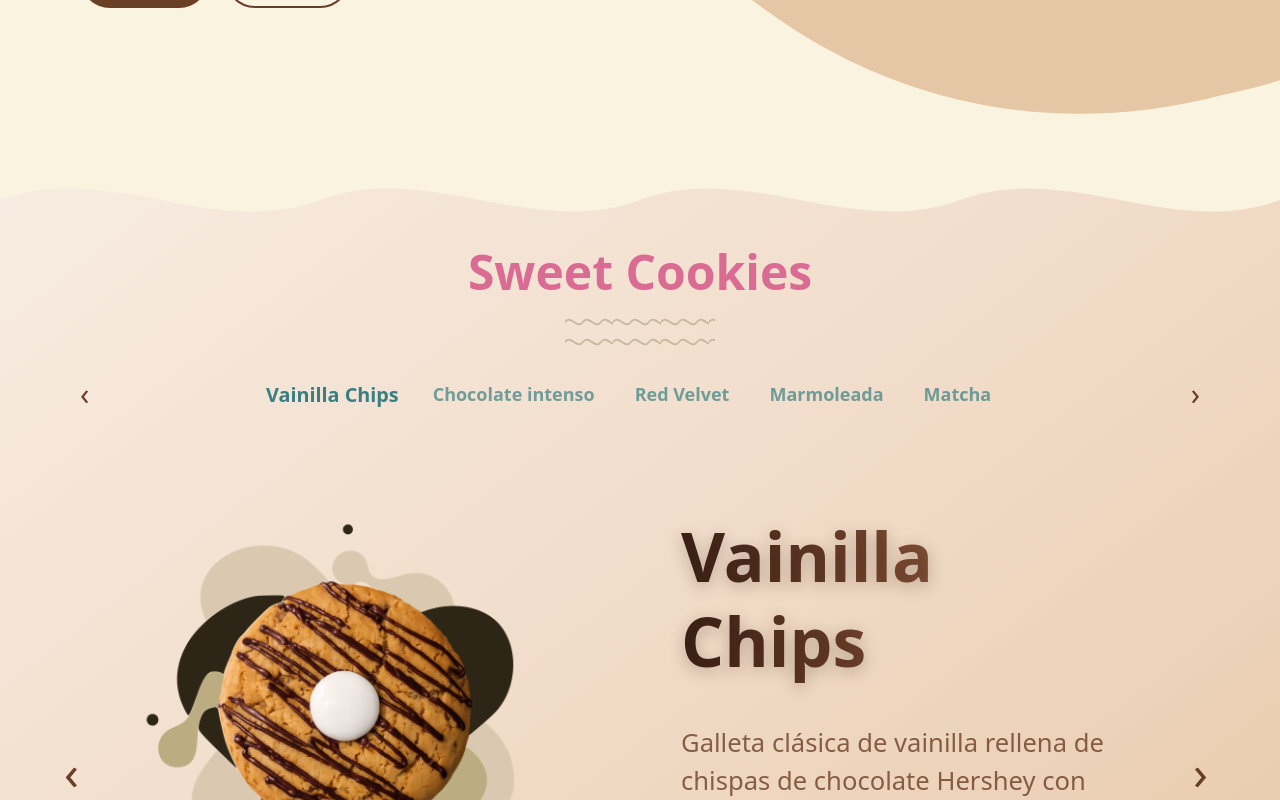
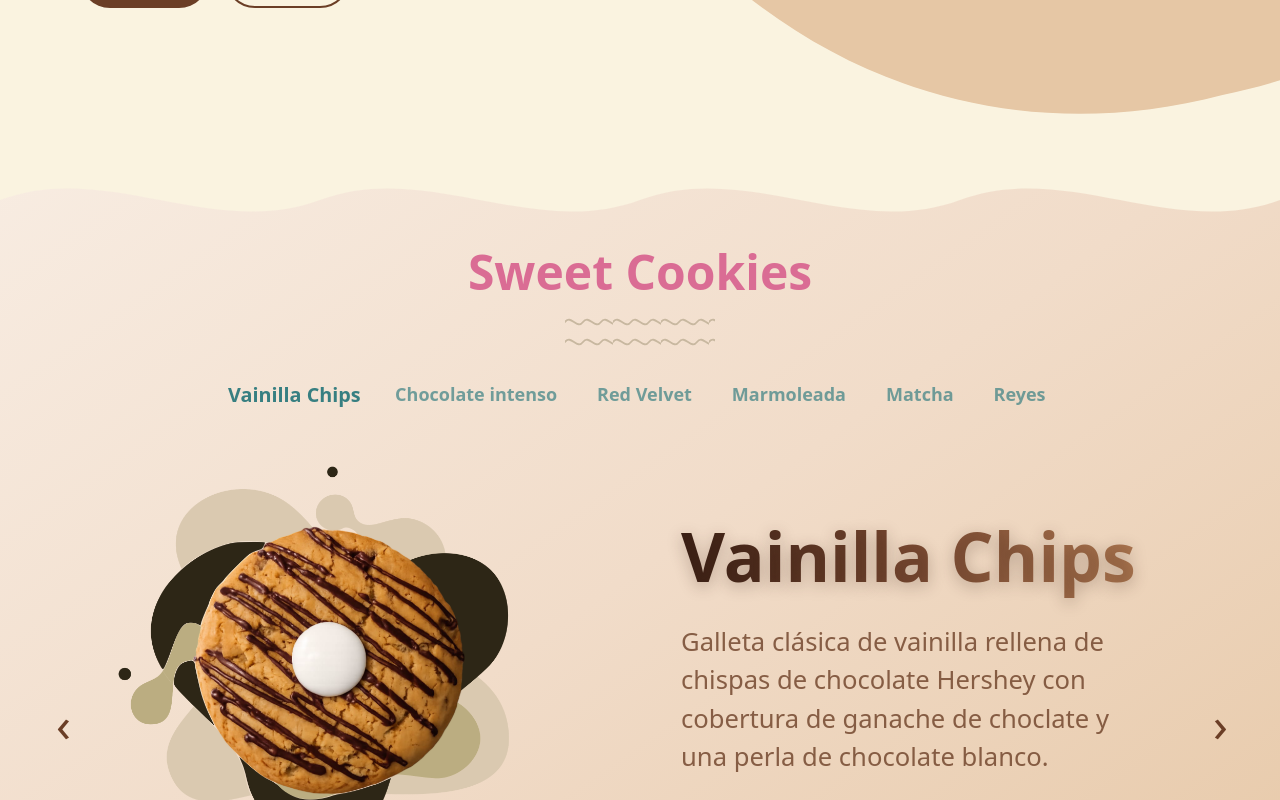
Before and after one commit to beatlechiken-fz/hey-cookie-landing, a Next.js app: page /en in a window 1280 px wide. Shown: the part 680-1480 px from the top of the page. Built offline with nearby package versions, Linux system fonts and the light colour scheme.

Commit message:
fix: Font size

```diff
--- a/modules/home/presentation/components/Cookies.tsx
+++ b/modules/home/presentation/components/Cookies.tsx
@@ -143,7 +143,13 @@ export default function Cookies() {
       </svg>
 
       {/* HEADER */}
-      <div className="relative z-10 px-20 pt-32">
+      <div
+        className="relative z-10 pt-32"
+        style={{
+          paddingLeft: breakpoint === "cxs" ? "20px" : "48px",
+          paddingRight: breakpoint === "cxs" ? "20px" : "48px",
+        }}
+      >
         <h2 className="text-5xl font-extrabold text-[#DA6C94] text-center">
           Sweet Cookies
         </h2>
@@ -203,7 +209,7 @@ export default function Cookies() {
             <button
               onClick={() => scrollMenu("left")}
               className="
-        absolute left-0 top-1/2 -translate-y-1/2
+        absolute left-3 top-1/2 -translate-y-1/2
         z-10 text-3xl text-[#6B3E26]
         hover:scale-110 transition cursor-pointer
       "
@@ -217,10 +223,10 @@ export default function Cookies() {
             ref={menuRef}
             className={`
               flex gap-10
-    max-w-[70%]
+              w-[75%]
               overflow-x-auto overflow-y-hidden
               whitespace-nowrap
-    px-6
+              px-4
               ${styles.scrollbarHide}
               ${hasOverflow ? "justify-start" : "justify-center"}
             `}
@@ -247,7 +253,7 @@ export default function Cookies() {
             <button
               onClick={() => scrollMenu("right")}
               className="
-        absolute right-0 top-1/2 -translate-y-1/2
+        absolute right-3 top-1/2 -translate-y-1/2
         z-10 text-3xl text-[#6B3E26]
         hover:scale-110 transition cursor-pointer
       "
@@ -259,7 +265,13 @@ export default function Cookies() {
       </div>
 
       {/* CAROUSEL CONTENT */}
-      <section className="relative z-10 mt-6 px-20 pb-36 flex overflow-hidden">
+      <section
+        className="relative z-10 mt-6 pb-36 flex overflow-hidden"
+        style={{
+          paddingLeft: breakpoint === "cxs" ? "8px" : "48px",
+          paddingRight: breakpoint === "cxs" ? "8px" : "48px",
+        }}
+      >
         <motion.div
           drag="x"
           dragConstraints={{ left: 0, right: 0 }}
@@ -276,7 +288,8 @@ export default function Cookies() {
           {/* LEFT ARROW */}
           <button
             onClick={() => changeCookie(activeIndex - 1)}
-            className="absolute left-16 top-1/2 -translate-y-1/2 text-5xl text-[#6B3E26] hover:scale-110 transition cursor-pointer"
+            className="absolute top-1/2 -translate-y-1/2 text-5xl text-[#6B3E26] hover:scale-110 transition cursor-pointer"
+            style={{ left: breakpoint === "cxs" ? "32px" : "56px" }}
           >
             ‹
           </button>
@@ -331,7 +344,7 @@ export default function Cookies() {
                 animate={{ opacity: 1, x: 0 }}
                 exit={{ opacity: 0, x: -20 }}
                 transition={{ duration: 0.4 }}
-                className="w-[85%] h-full"
+                className="h-full"
                 style={{
                   paddingTop: breakpoint === "clg" ? "82px" : "0px",
                   textAlign: breakpoint === "clg" ? "left" : "center",
@@ -340,7 +353,7 @@ export default function Cookies() {
               >
                 <h3
                   className="
-    text-[clamp(3.5rem,5.3vw,6rem)]
+                    text-[clamp(3rem,5.3vw,6rem)]
                     font-extrabold
                     bg-gradient-to-r
                     from-[#3A1F14]
@@ -356,10 +369,11 @@ export default function Cookies() {
                 </h3>
 
                 <p
-                  className="mt-10 text-[clamp(1.5rem,2vw,2rem)] text-[#6B3E26]/80 mx-auto"
+                  className="mt-10 text-[clamp(1.2rem,2vw,2rem)] text-[#6B3E26]/80 mx-auto"
                   style={{
                     width: breakpoint === "clg" ? "100%" : "60%",
                     textAlign: breakpoint === "clg" ? "left" : "center",
+                    marginTop: breakpoint === "cxs" ? "18px" : "24px",
                   }}
                 >
                   {activeCookie.description}
@@ -369,6 +383,8 @@ export default function Cookies() {
                   className="mt-10 flex items-center gap-4 w-full"
                   style={{
                     justifyContent: breakpoint !== "clg" ? "center" : "start",
+                    paddingLeft: breakpoint === "cxs" ? "32px" : "0",
+                    paddingRight: breakpoint === "cxs" ? "32px" : "0",
                   }}
                 >
                   <Chip
@@ -400,7 +416,8 @@ export default function Cookies() {
           {/* RIGHT ARROW */}
           <button
             onClick={() => changeCookie(activeIndex + 1)}
-            className="absolute right-18 top-1/2 -translate-y-1/2 text-5xl text-[#6B3E26] hover:scale-110 transition cursor-pointer"
+            className="absolute top-1/2 -translate-y-1/2 text-5xl text-[#6B3E26] hover:scale-110 transition cursor-pointer"
+            style={{ right: breakpoint === "cxs" ? "34px" : "52px" }}
           >
             ›
           </button>
--- a/modules/home/presentation/components/Hero.tsx
+++ b/modules/home/presentation/components/Hero.tsx
@@ -110,11 +110,11 @@ export default function Hero() {
 
             <div className="w-full">
               <div
-                className="w-full flex text-[clamp(2.5rem,5vw,5rem)] font-bold text-[#6B3E26] leading-tight"
+                className="w-full flex text-[clamp(2.5rem,5vw,5rem)] font-bold text-[#6B3E26] leading-tight flex-col"
                 style={{
-                  flexDirection: breakpoint !== "clg" ? "row" : "column",
                   gap: breakpoint !== "clg" ? "14px" : "0",
                   justifyContent: breakpoint !== "clg" ? "center" : "start",
+                  alignItems: breakpoint !== "clg" ? "center" : "start",
                   marginTop: breakpoint !== "clg" ? "24px" : "0",
                 }}
               >
```
Lines whose indentation alone changed are shown as unchanged.
